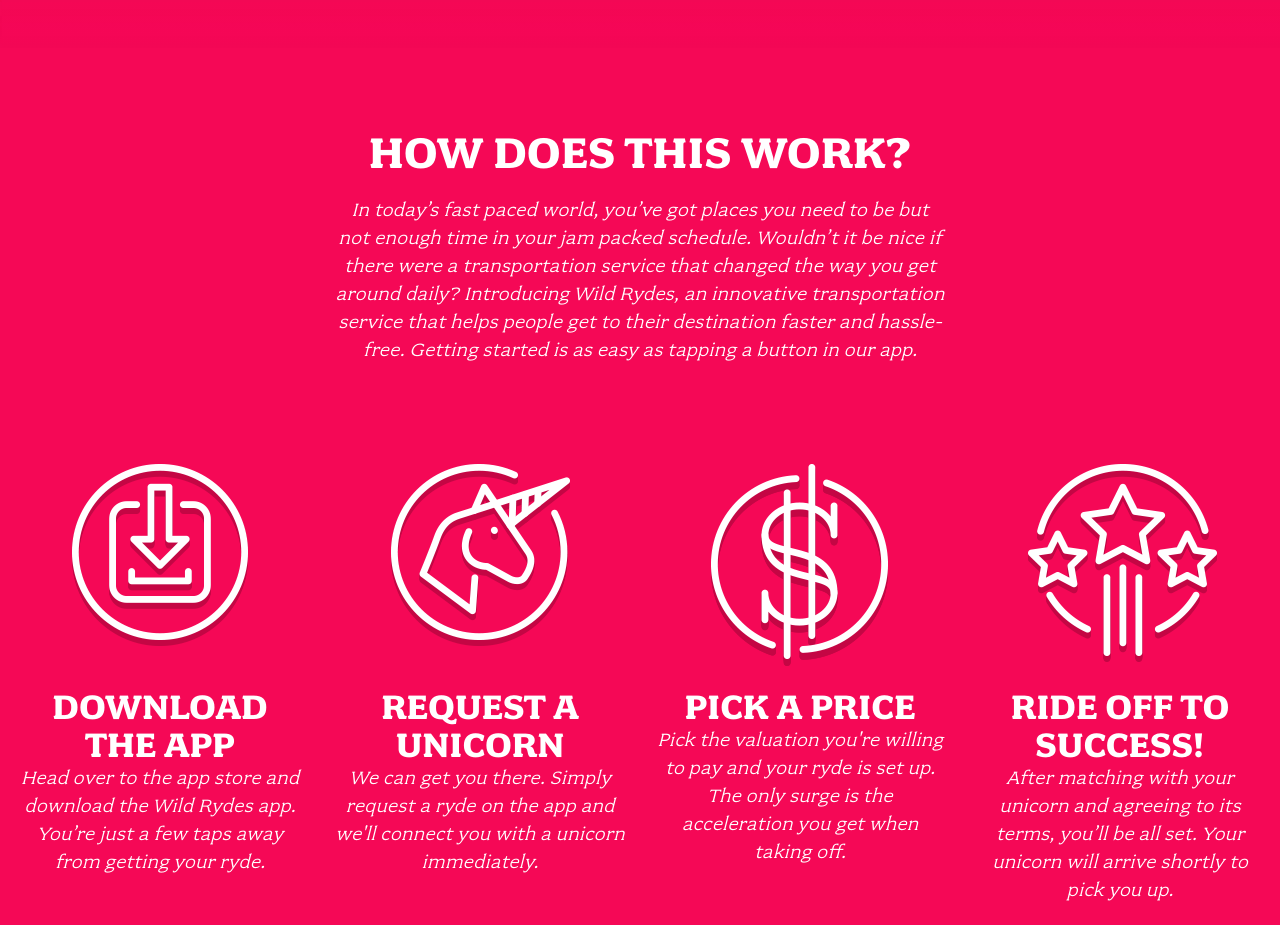
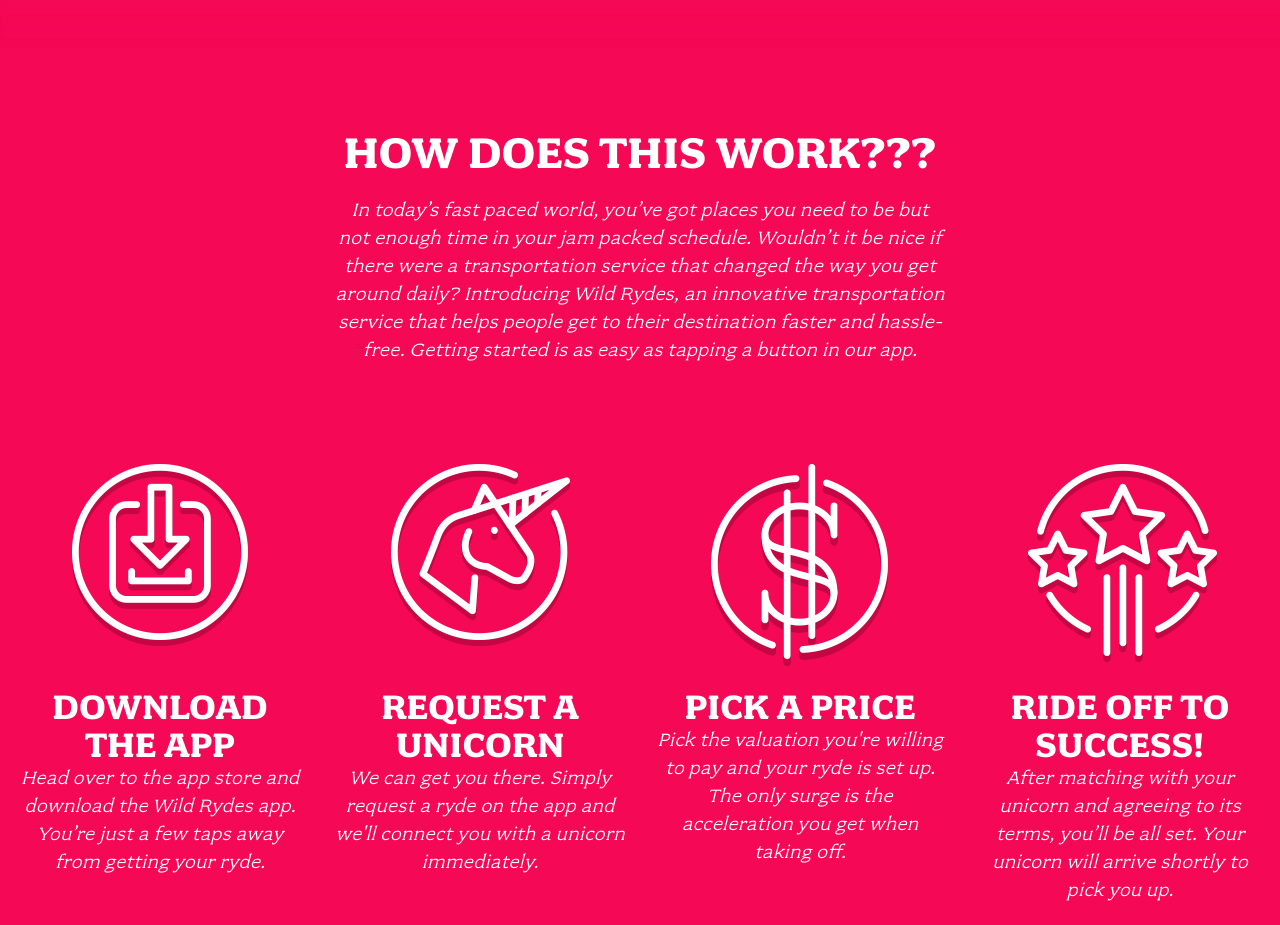
Before and after one commit to jellybeanz471/bratz-site, a plain HTML site: page index.html in a window 1280 px wide. Shown: the part 900-1825 px from the top of the page. Drawn offline with Linux system fonts and the light colour scheme.

Commit message:
Update index.html

```diff
--- a/index.html
+++ b/index.html
@@ -30,7 +30,7 @@
 
   <section class="home-about">
     <div class="row column large-9 xlarge-6 xxlarge-4">
-      <h2 class="section-title">How Does This Work?</h2>
+      <h2 class="section-title">How Does This Work???</h2>
       <p class="content">
         In today’s fast paced world, you’ve got places you need to be but not enough time in your jam packed schedule. Wouldn’t it be nice if there were a transportation service that changed the way you get around daily? Introducing Wild Rydes, an innovative transportation service that helps people get to their destination faster and hassle-free. Getting started is as easy as tapping a button in our app.
       </p>
```
